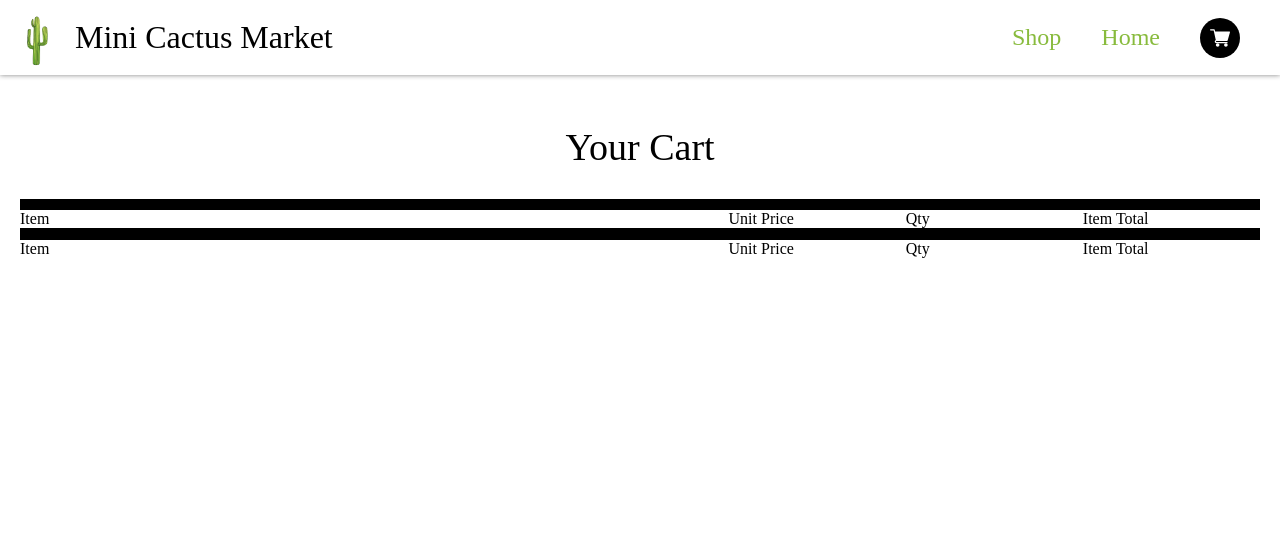
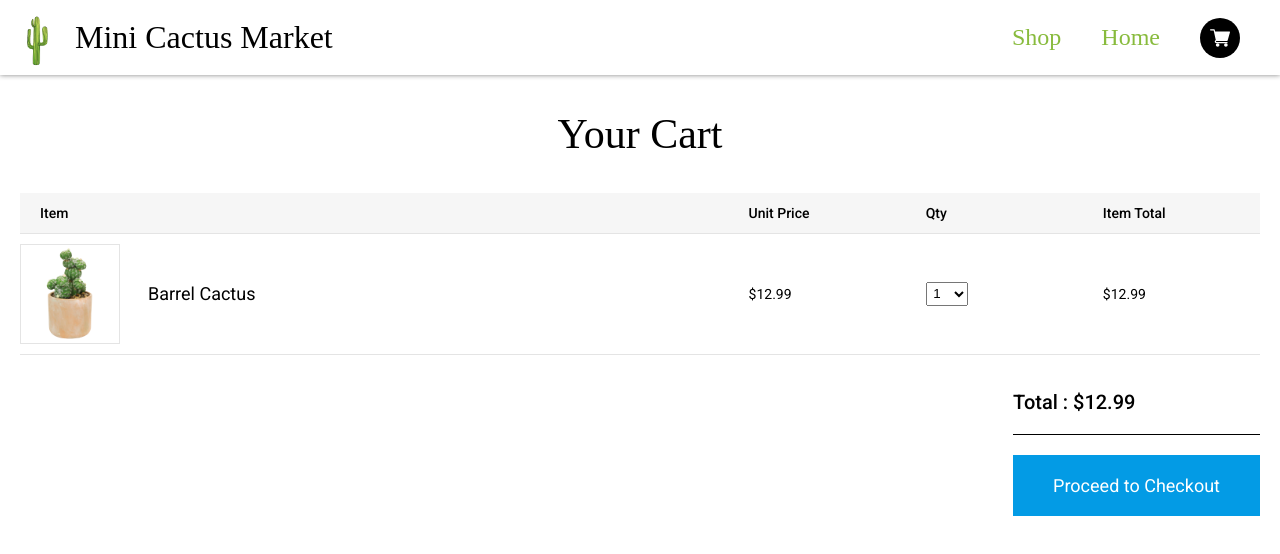
Before and after one commit to charliebarger/mini-cactus-shop, a React (Create React App) app: page /cart in a window 1280 px wide. Shown: the top 554 px of the page. Built offline with nearby package versions, Linux system fonts and the light colour scheme; a web font is replaced by a local one.

Commit message:
style cart page

```diff
--- a/src/App.css
+++ b/src/App.css
@@ -232,31 +232,95 @@ h2 {
   background: #80808014;
 }
 
-h1.cart-header {
+h1.cart-page--header {
   margin: 30px;
   font-size: 38px;
 }
 
 .cart-wrapper {
-  padding: 20px;
+  padding: 0px 20px;
   height: 100%;
   display: flex;
   flex-direction: column;
 }
 
 .cart-grid {
-  background: black;
+  background: #e4e4e4;
   width: 100%;
+  font-family: "ROBOTO";
 
   display: grid;
   grid-template-columns: 4fr 1fr 1fr 1fr;
   grid-row-gap: 1px;
-  grid-template-rows: repeat(auto-fill, 40px);
-  align-items: center;
+  grid-auto-rows: minmax(40px, auto);
 }
 
 .cart-grid > * {
-  background: white;
+  background-color: white;
+  padding: 10px 20px;
+  display: flex;
+  align-items: center;
+  font-size: 14px;
+  font-weight: 400;
+}
+
+.cart-header {
+  background-color: #f6f6f6;
+  font-weight: 500;
+  font-size: 14px;
+}
+
+.cart-image-wrapper {
+  width: 100px;
+  height: 100px;
+  border: 1px solid #e4e4e4;
+}
+
+.item-section {
+  padding-left: 0px;
+}
+
+.cart-item-name {
+  font-size: 18px;
+  padding-left: 28px;
+}
+
+select {
+  padding: 2.5px;
+}
+
+.cart-grid > *:nth-last-child(-n + 4) {
+  border-bottom: #e4e4e4 1px solid;
+}
+
+.checkout-wrapper {
+  margin-left: auto;
+
+  font-family: "Roboto";
+  font-weight: 500;
+  width: max-content;
+  align-items: center;
+  display: flex;
+  flex-direction: column;
+  margin-top: 35px;
+}
+
+.checkout-button {
+  margin-top: 20px;
+  font-family: "ROBOTO";
+  font-size: 18px;
+  padding: 20px 40px;
+  background: #039be5;
+  border: none;
+  color: white;
+}
+.checkout-total {
+  font-size: 20px;
+  align-self: flex-start;
+
+  padding-bottom: 20px;
+  border-bottom: black solid 1px;
+  width: 100%;
 }
 @media only screen and (max-width: 600px) {
   .product {
@@ -327,4 +391,11 @@ h1.cart-header {
     flex-wrap: wrap;
     justify-content: center;
   }
+  .cart-item-name {
+    font-size: 16px;
+    padding-left: 20px;
+  }
+  .cart-image-wrapper {
+    display: none;
+  }
 }
--- a/src/componenets/FullCart.js
+++ b/src/componenets/FullCart.js
@@ -1,18 +1,44 @@
 import React from "react";
 
 const FullCart = () => {
+  const selectItems = [];
+  for (let i = 1; i < 11; i++) {
+    selectItems.push(i);
+  }
+  console.log(selectItems);
   return (
     <div className={"cart-wrapper"}>
-      <h1 className={"cart-header"}>Your Cart</h1>
+      <h2 className={"cart-page-header"}>Your Cart</h2>
       <div className="cart-grid">
-        <span>Item</span>
-        <span>Unit Price</span>
-        <span>Qty</span>
-        <span>Item Total</span>
-        <span>Item</span>
-        <span>Unit Price</span>
-        <span>Qty</span>
-        <span>Item Total</span>
+        <span className="cart-header">Item</span>
+        <span className="cart-header">Unit Price</span>
+        <span className="cart-header">Qty</span>
+        <span className="cart-header">Item Total</span>
+        <div className="item-section">
+          <div className="cart-image-wrapper">
+            <img
+              alt="Barrel Cactus"
+              src={process.env.PUBLIC_URL + "/images/cacti/barrel-cactus.png"}
+            />
+          </div>
+          <span className="cart-item-name">Barrel Cactus</span>
+        </div>
+        <span>$12.99</span>
+        <div>
+          <select>
+            {selectItems.map((item) => (
+              <option>{item}</option>
+            ))}
+          </select>
+        </div>
+        <span>$12.99</span>
+      </div>
+      <div className="checkout-wrapper">
+        <div className="checkout-total">
+          <span>Total : </span>
+          <span>$12.99</span>
+        </div>
+        <button className="checkout-button">Proceed to Checkout</button>
       </div>
     </div>
   );
```
